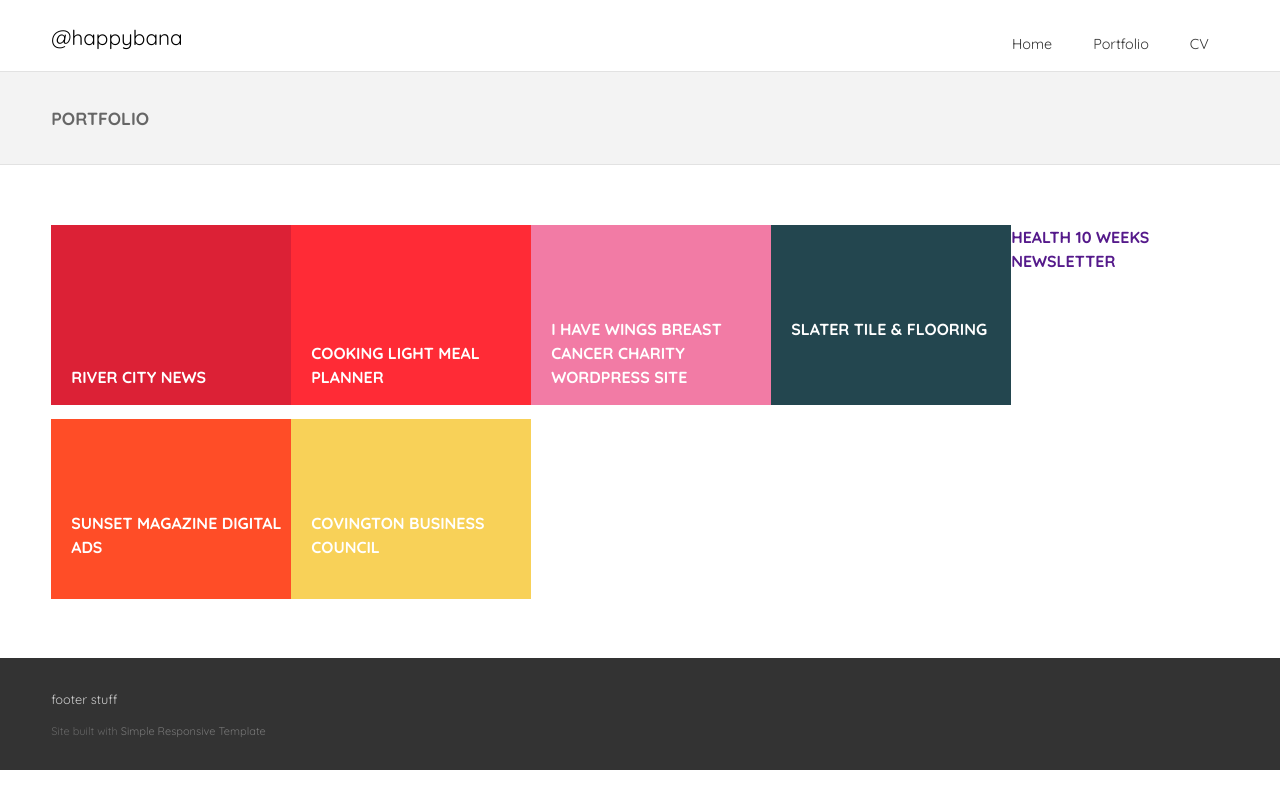
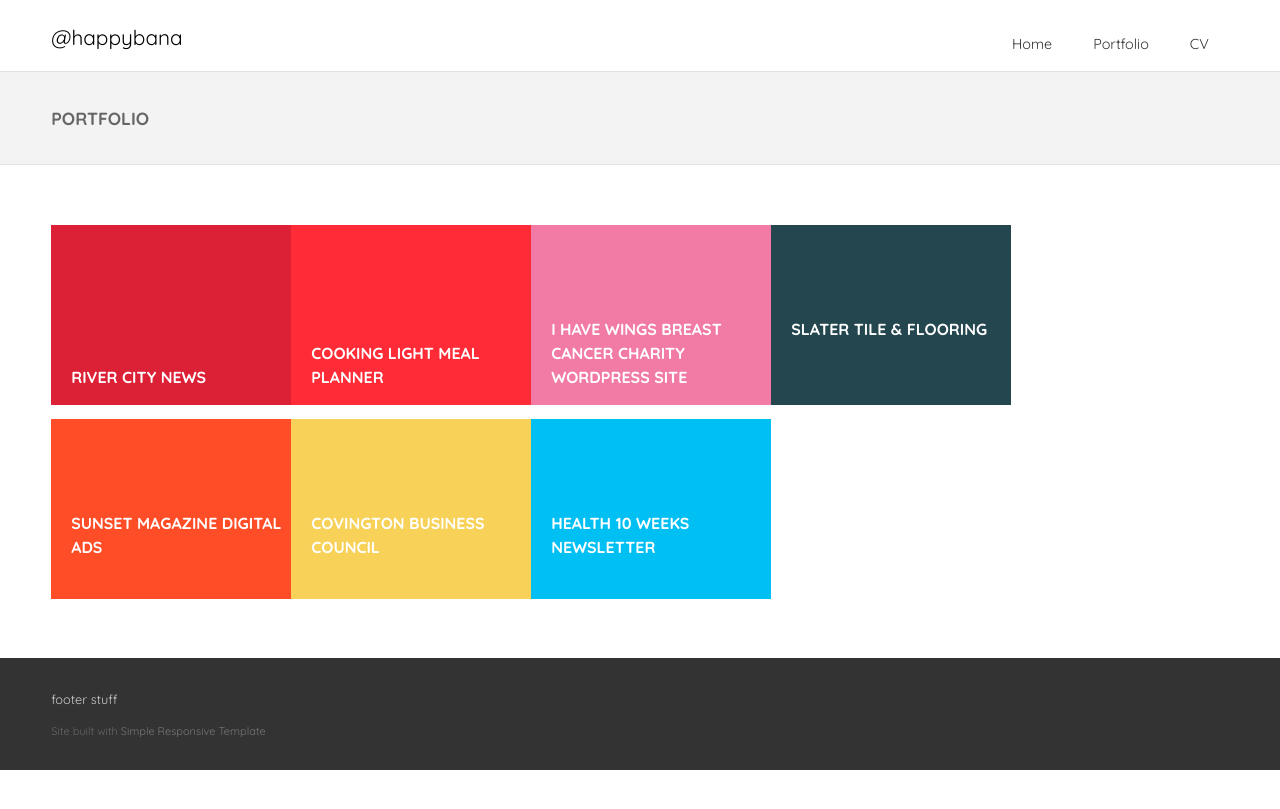
Before and after one commit to banbanbana/happybana.github.io, a Jekyll site: the page portfolio.html, which Jekyll copies as it is, in a window 1280 px wide. Shown: the top 809 px of the page. Built offline with Jekyll 4.4.1, drawn with Linux system fonts in a browser that asks for light colours; some web fonts are replaced.

Commit message:
Update colorblocks-style.css

```diff
--- a/css/colorblocks-style.css
+++ b/css/colorblocks-style.css
@@ -15,7 +15,7 @@
 
 /* typography */
 
-#project1, #project1 a, #project1 a:visited, #project1 a:active, #project1 a:hover {
+#project1, #project1 a {
 	width:240px;
 	height:180px;
 	background-color:#dc2136;
@@ -26,7 +26,7 @@
 	float:left;
 }
 
-#project2, #project2 a, #project1 a:visited, #project1 a:active, #project1 a:hover {
+#project2, #project2 a {
 	width:240px;
 	height:180px;
 	background-color:#ff2b36;
@@ -37,7 +37,7 @@
 	float:left;
 }
 
-#project3, #project3 a, #project1 a:visited, #project1 a:active, #project1 a:hover {
+#project3, #project3 a {
 	width:240px;
 	height:180px;
 	background-color:#f27ba5;
@@ -48,7 +48,7 @@
 	float:left;
 }
 
-#project4, #project4 a, #project1 a:visited, #project1 a:active, #project1 a:hover {
+#project4, #project4 a {
 	width:240px;
 	height:180px;
 	background-color:#23464f;
@@ -59,7 +59,7 @@
 	float:left;
 }
 
-#project5, #project5 a, #project1 a:visited, #project1 a:active, #project1 a:hover {
+#project5, #project5 a {
 	width:240px;
 	height:180px;
 	background-color:#ff4d27;
@@ -70,7 +70,7 @@
 	float:left;
 }
 
-#project6, #project6 a, #project1 a:visited, #project1 a:active, #project1 a:hover {
+#project6, #project6 a {
 	width:240px;
 	height:180px;
 	background-color:#f8d158;
@@ -80,6 +80,19 @@
 	text-decoration:none;
 	float:left;
 }
+
+
+#project7, #project7 a {
+	width:240px;
+	height:180px;
+	background-color:#00bff3;
+	color:#fff;
+	padding-top:92px;
+	padding-left:20px;
+	text-decoration:none;
+	float:left;
+}
+
 #social {
 	color:#fff;
 	font-size:1em;
```
